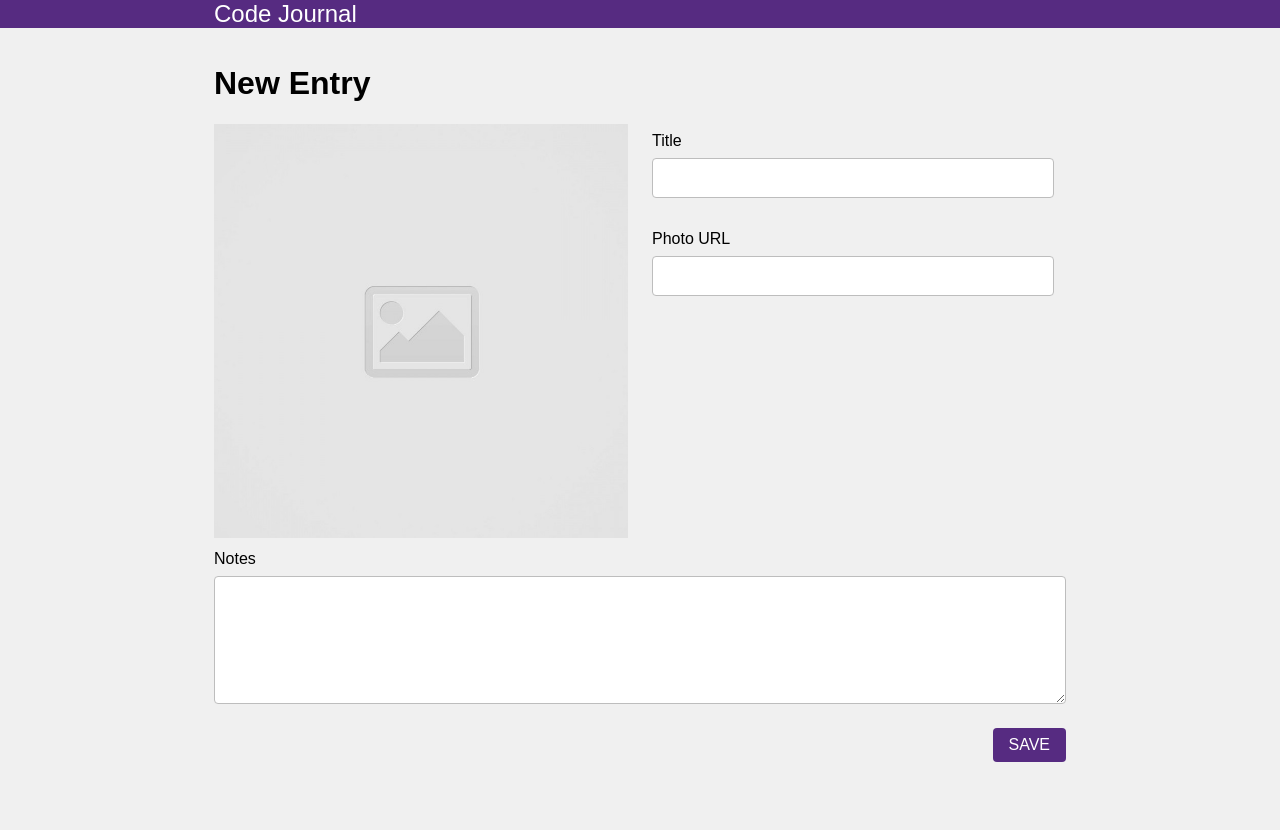
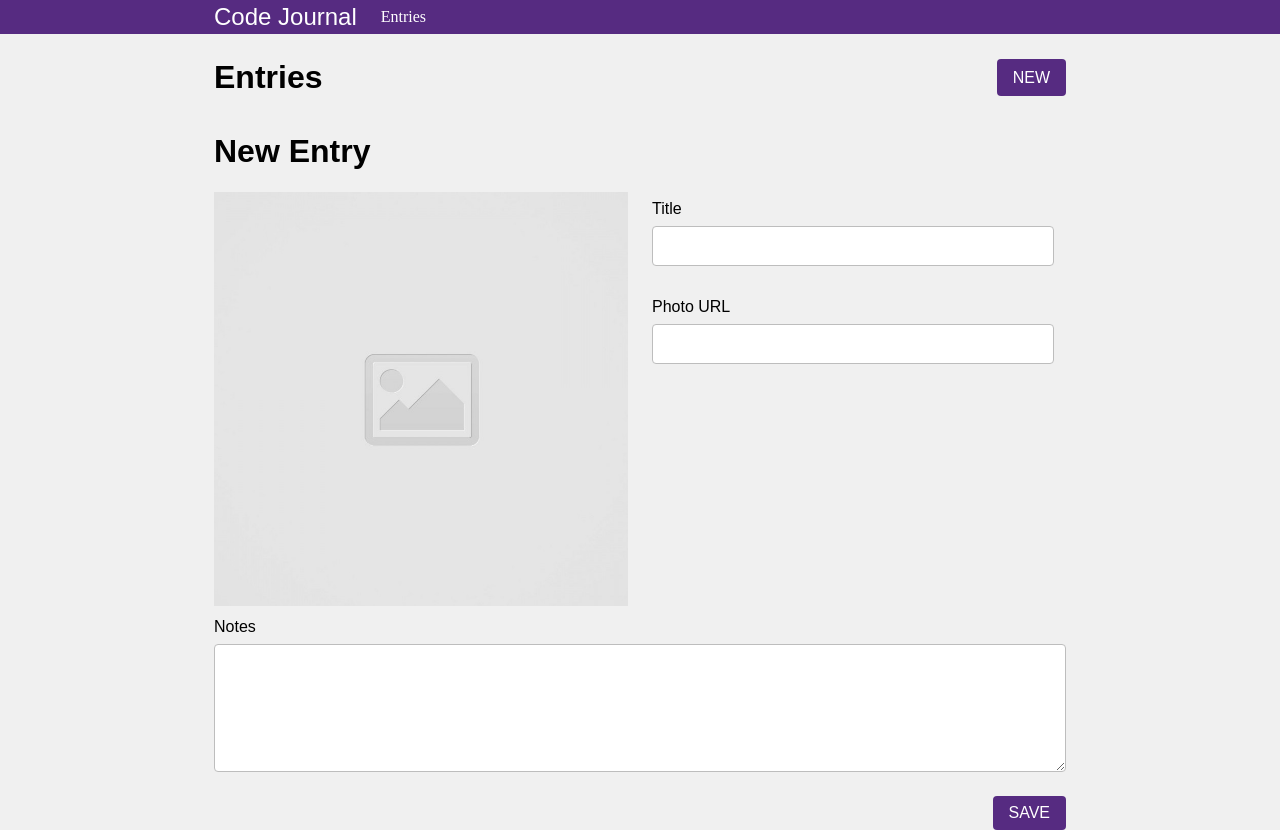
Before and after one commit to gquathamer/code-journal, a website: page index.html in a window 1280 px wide. Before the commit the page ends 800 px from the top, so only its background shows below. Drawn offline with nearby package versions, Linux system fonts and the light colour scheme.

Commit message:
added nav at the top with button to show entries, no dynamic functionality yet

```diff
--- a/css/styles.css
+++ b/css/styles.css
@@ -21,7 +21,8 @@ label {
   font-family: "Proza Libre", sans-serif;
 }
 
-h2 {
+h2,
+h4 {
   font-weight: 100;
 }
 
@@ -83,7 +84,15 @@ textarea:focus {
   padding: 1em;
 }
 
-.col-sm-full {
+.padding-half-em {
+  padding: 0.5em;
+}
+
+.margin-left-em {
+  margin-left: 1em;
+}
+
+.full-width {
   width: 100%;
 }
 
@@ -95,10 +104,26 @@ textarea:focus {
   justify-content: end;
 }
 
+.align-items {
+  align-items: center;
+}
+
 .bottom-margin {
   margin-bottom: 25px;
+}
+
+.top-margin {
+  margin-top: 25px;
 }
 
 .top-margin-0 {
   margin-top: 0;
 }
+
+.space-between {
+  justify-content: space-between;
+}
+
+.font-size-2-em {
+  font-size: 2em;
+}
--- a/index.html
+++ b/index.html
@@ -19,12 +19,17 @@
 </head>
 <body>
   <header>
-    <div class="container">
+    <div class="container row align-items">
       <h2 class="white-text no-margin">Code Journal</h2>
+      <h4 class="white-text no-margin padding-half-em margin-left-em">Entries</h4>
     </div>
   </header>
   <main>
     <div data-view="entries" class="container">
+      <nav class="row space-between top-margin">
+        <h1 class="no-margin font-size-2-em">Entries</h1>
+        <button>NEW</button>
+      </nav>
       <ul class="view-entries">
       </ul>
     </div>
@@ -32,7 +37,7 @@
       <form id="create-entry" class="row">
         <h1 class="full-flex">New Entry</h1>
         <div class="column-half padding-left-0">
-          <img id="photo-window" class="col-sm-full" src="./images/placeholder-image-square.jpg" alt="placeholder-image-square">
+          <img id="photo-window" class="full-width" src="./images/placeholder-image-square.jpg" alt="placeholder-image-square">
         </div>
         <div class="column-half">
           <label for="title">Title</label>
--- a/js/main.js
+++ b/js/main.js
@@ -27,7 +27,7 @@ entryForm.addEventListener('submit', function (event) {
 /*
 <li class="row bottom-margin">
   <div class="column-half padding-left-0">
-    <img id="dummy-entry-1" class="col-sm-full" src="./images/placeholder-image-square.jpg" alt="placeholder-image-square">
+    <img id="dummy-entry-1" class="full-width" src="./images/placeholder-image-square.jpg" alt="placeholder-image-square">
   </div>
   <div class="column-half">
     <h2>Journal Entry Title</h2>
@@ -43,7 +43,7 @@ function renderEntry(entry) {
   imageDiv.setAttribute('class', 'column-half padding-left-0');
   outerListItem.appendChild(imageDiv);
   var imageElement = document.createElement('img');
-  imageElement.setAttribute('class', 'col-sm-full');
+  imageElement.setAttribute('class', 'full-width');
   imageElement.setAttribute('src', entry['photo-url']);
   imageDiv.appendChild(imageElement);
   var textDiv = document.createElement('div');
@@ -62,6 +62,8 @@ function renderEntry(entry) {
 
 var viewEntries = document.querySelector('.view-entries');
 
-for (var i = 0; i < data.entries.length; i++) {
-  viewEntries.appendChild(renderEntry(data.entries[i]));
-}
+window.addEventListener('DOMContentLoaded', function (event) {
+  for (var i = 0; i < data.entries.length; i++) {
+    viewEntries.appendChild(renderEntry(data.entries[i]));
+  }
+});
```
